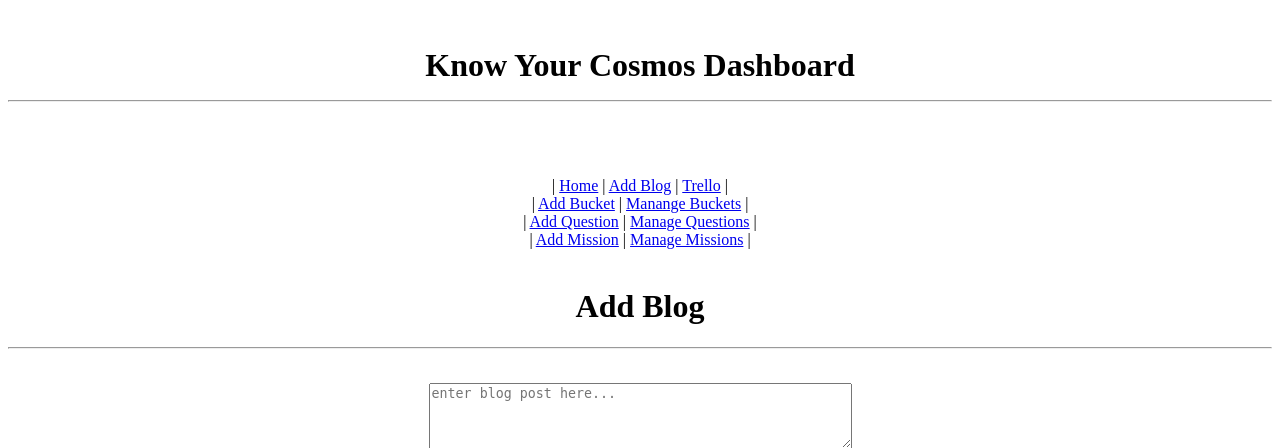
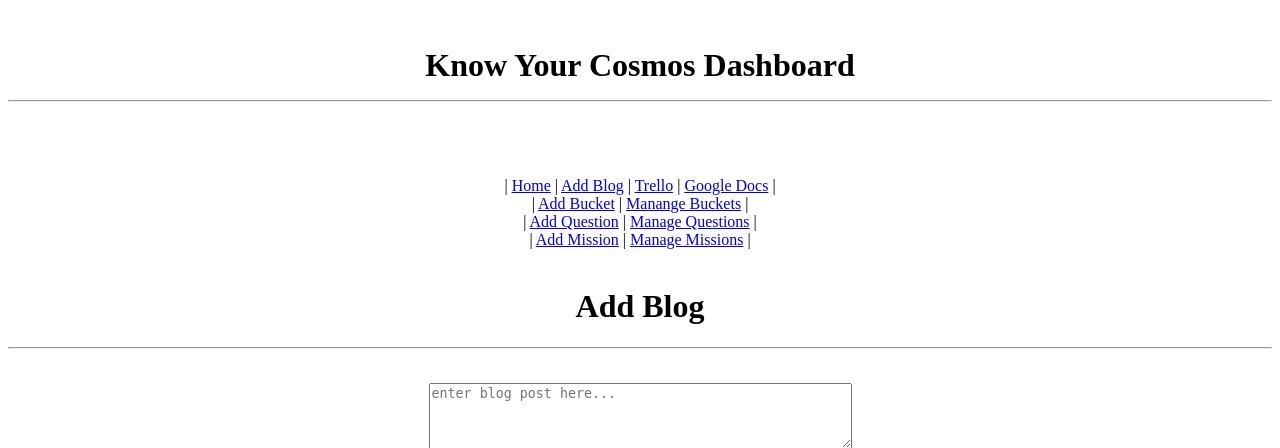
Before and after one commit to beerent/cosmos_server, a PHP site: page /blog/add_blog.php in a window 1280 px wide. Shown: the top 448 px of the page. Run offline with PHP 8.4, Linux system fonts and the light colour scheme.

Commit message:
added google drive link to top

```diff
--- a/web/top.php
+++ b/web/top.php
@@ -4,6 +4,7 @@
 	<a href="/index.php">Home</a> |
 	<a href="/blog/add_blog.php">Add Blog</a> |
 	<a href="https://trello.com/b/GYwNpHfP/cosmo" target="_blank">Trello</a> |
+	<a href="https://drive.google.com/drive/folders/1dR1Icfz2uQIuG6HAsif-_6_8PnRZdMtk?ths=true" target="_blank">Google Docs</a> |
 
 	<br>
 		|
```
